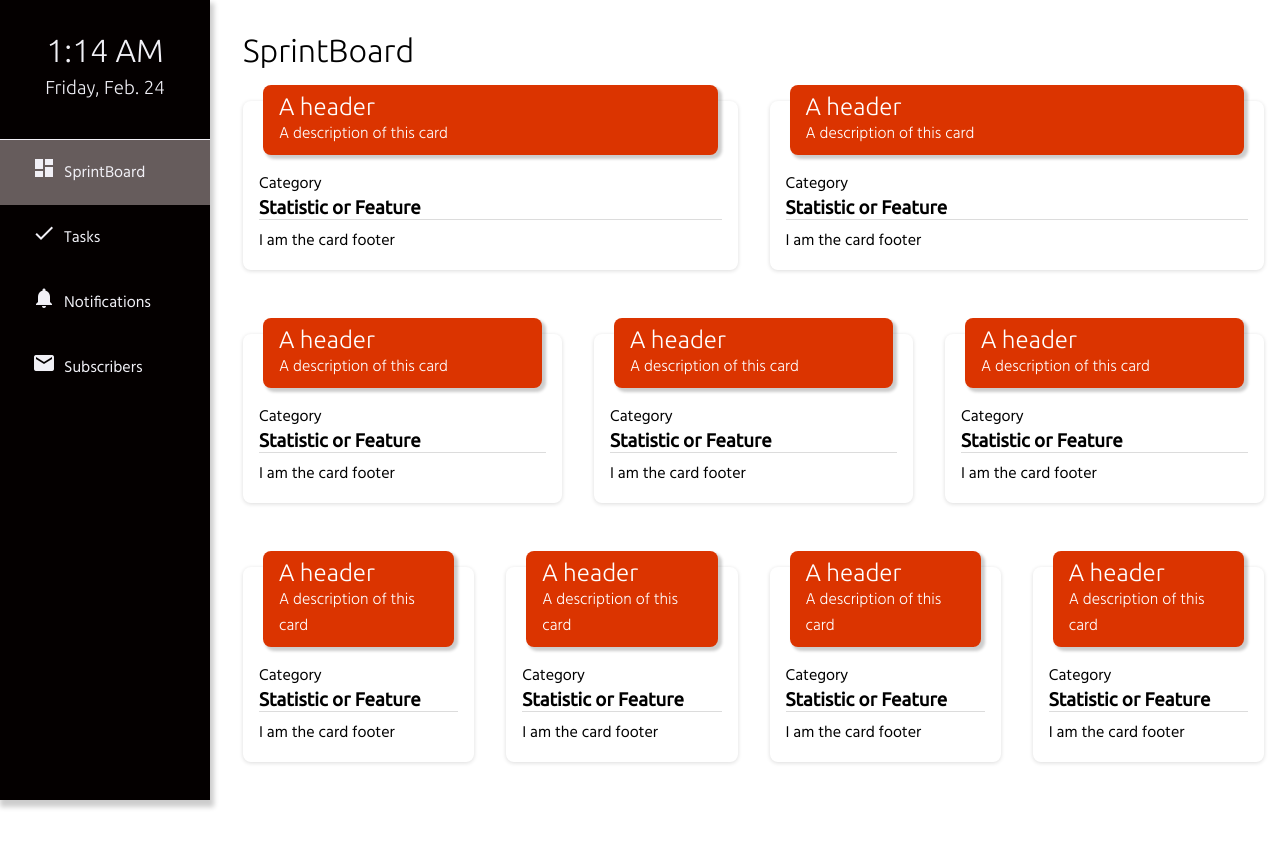
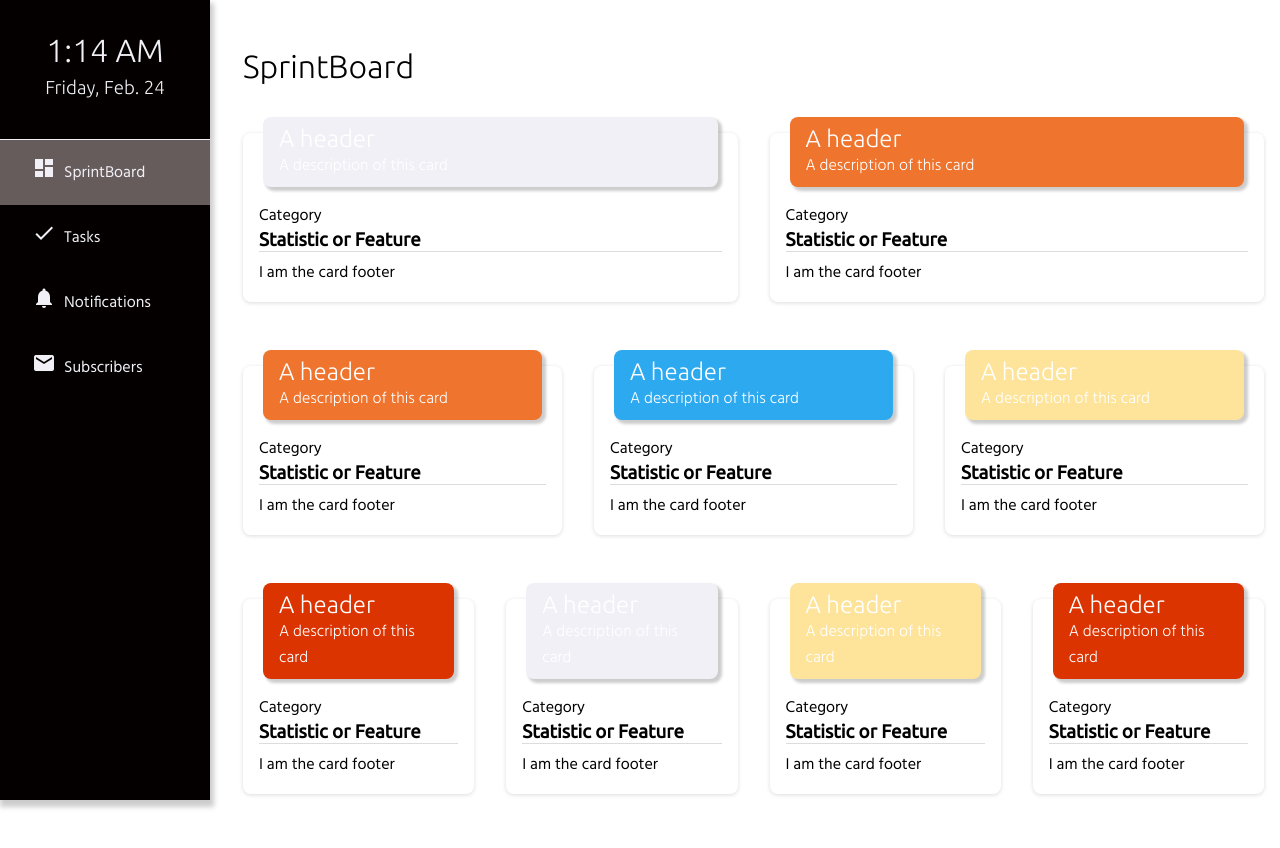
Before and after one commit to iwilsonq/SprintBoard, a React app: page / in a window 1280 px wide. Shown: the top 848 px of the page. Before the commit the page ends 826 px from the top, so only its background shows below. Built offline with nearby package versions, Linux system fonts and the light colour scheme.

Commit message:
attached colors to rules, random card color gen

```diff
--- a/src/components/common/CardHeader.js
+++ b/src/components/common/CardHeader.js
@@ -1,12 +1,13 @@
 import React from 'react';
 
 const CardHeader = props => {
+  const colors = ['red', 'tan', 'steel', 'success', 'fail'];
+  const randomIndex = Math.floor(Math.random() * colors.length);
+
   return (
-    <div className="card-header-wrapper">
-      <div className="card-header">
-        <h2 className="lightfont">A header</h2>
-        <p className="lightfont">A description of this card</p>
-      </div>
+    <div className={`card-header ${colors[randomIndex]}`}>
+      <h2 className="lightfont">A header</h2>
+      <p className="lightfont">A description of this card</p>
     </div>
   );
 };
--- a/styles/colors.sass
+++ b/styles/colors.sass
@@ -21,3 +21,14 @@ $secText: #999999
 $lightGrey: #F4F4F4
 $darkGrey: #DCDCDC
 $white: #fff
+
+.red
+  background-color: $red
+.tan
+  background-color: $tan
+.steel
+  background-color: $steel
+.success
+  background-color: $success
+.fail
+  background-color: $fail
--- a/styles/components/all.sass
+++ b/styles/components/all.sass
@@ -1,2 +1,3 @@
 @import card.sass
 @import sidebar.sass
+@import landing.sass
--- a/styles/components/card.sass
+++ b/styles/components/card.sass
@@ -13,7 +13,6 @@
     margin: -32px 4px 16px
     position: relative
     color: $white
-    background-color: $red
     border-radius: $l-radius
     box-shadow: $highShadow
     padding: 8px 16px
--- /dev/null
+++ b/styles/components/landing.sass
@@ -0,0 +1,2 @@
+.landing-header
+  margin: 16px 0
--- a/styles/components/sidebar.sass
+++ b/styles/components/sidebar.sass
@@ -1,5 +1,6 @@
 .sidebar
   position: fixed
+  z-index: 2
   height: 100vh
   width: 210px
   background-color: $black
```
